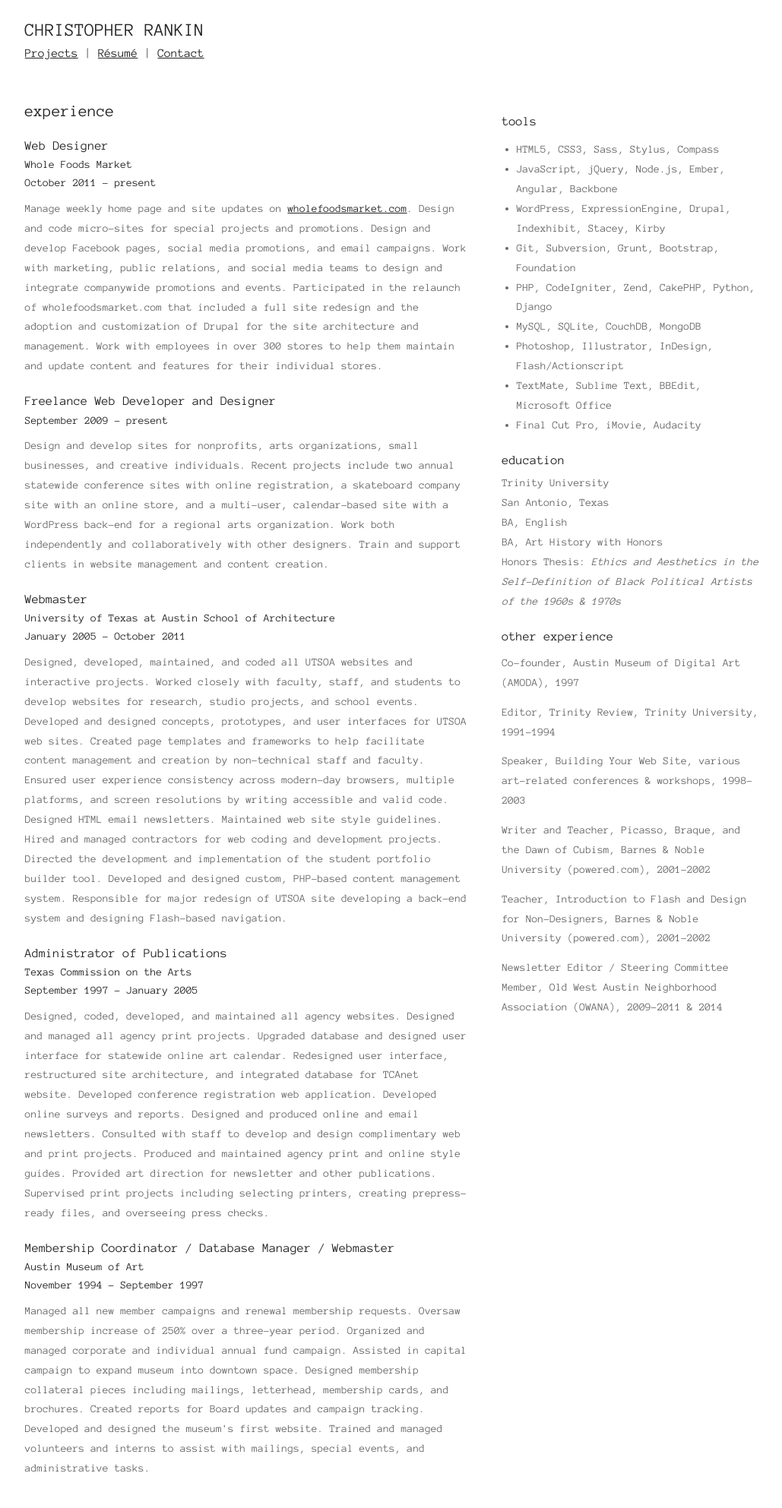
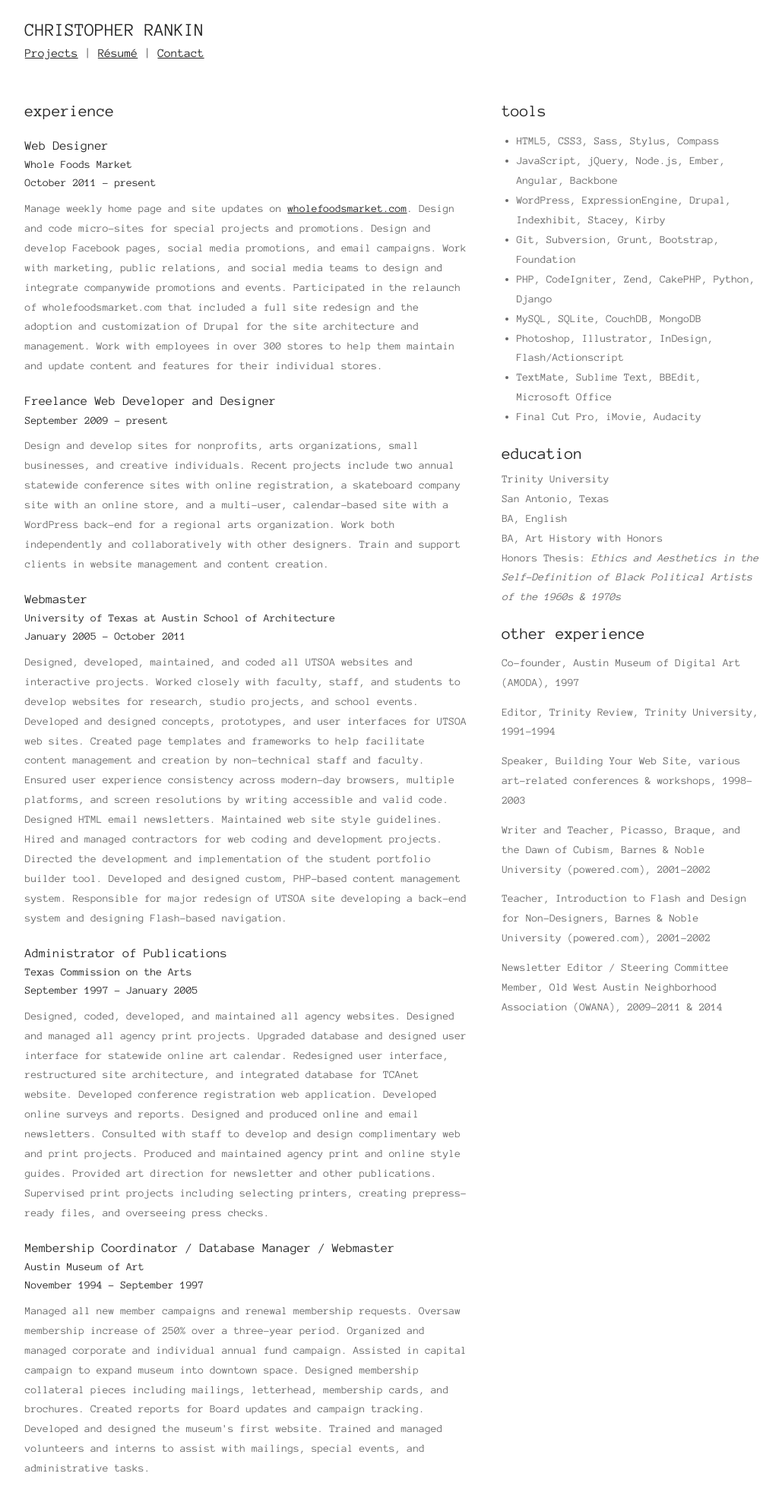
Before and after one commit to crankin/crankin.github.io, a Jekyll site: the page built from resume/index.html, in a window 1280 px wide. Shown: the whole page at 76% size, without its empty margins (172-1201 px from the left). Built offline with Jekyll 4.4.1, drawn with Linux system fonts in a browser that asks for light colours; nearby versions of some CDN libraries; Markdown is read by kramdown in place of the engine named in the settings.

Commit message:
resume updates

```diff
--- a/css/portfolio.css
+++ b/css/portfolio.css
@@ -205,6 +205,11 @@ header #contactme #phone {
 .resume .workexp, .resume .otherexp {
   font-size: 0.9rem; }
 
+.resume .otherexp h2 {
+    margin-top:1.5rem;
+    margin-bottom: 0;}
+
+
 /* MEDIA QUERIES */
 @media screen and (min-width: 768px) {
   .container {
--- a/resume/index.html
+++ b/resume/index.html
@@ -32,7 +32,7 @@ title: Resume
 </section>
 
 <section class="content otherexp">
-<h3>tools</h3>
+<h2 style="margin-top:0.5rem;">tools</h2>
 <ul>
   <li>HTML5, CSS3, Sass, Stylus, Compass</li>
   <li>JavaScript, jQuery, Node.js, Ember, Angular, Backbone</li>
@@ -46,7 +46,7 @@ title: Resume
 </ul>
 
 
-<h3>education</h3>
+<h2>education</h2>
 <div id="trinity">
 <p>Trinity University</p>
 <p>San Antonio, Texas</p>
@@ -55,7 +55,7 @@ title: Resume
 <p>Honors Thesis: <em>Ethics and Aesthetics in the Self-Definition of Black Political Artists of the 1960s & 1970s</em></p>
 </div>
 
-<h3>other experience</h3>
+<h2>other experience</h2>
 <p>Co-founder, Austin Museum of Digital Art (AMODA), 1997</p>
 <p>Editor, Trinity Review, Trinity University, 1991-1994</p>
 <p>Speaker, Building Your Web Site, various art-related conferences & workshops, 1998-2003</p>
```
